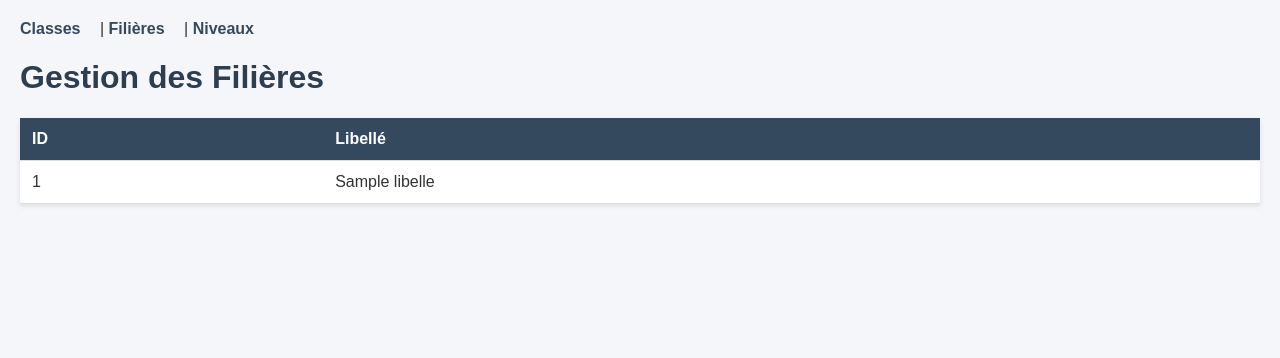
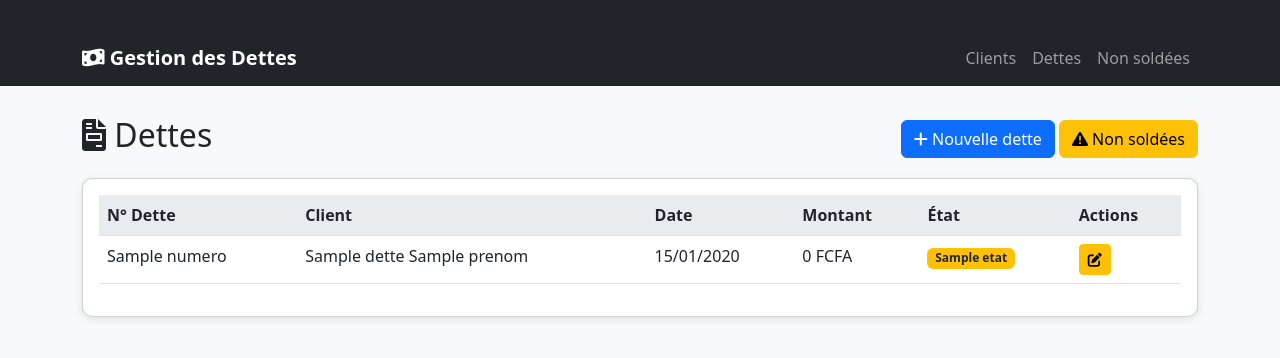
Before and after one commit to sokhnaFaaty/gesDettePOOWithGalass, a PHP site: template views/dettes/index.php in a window 1280 px wide. Shown: the top 358 px of the page. Run offline with PHP 8.4, Linux system fonts and the light colour scheme; the template is opened without the code that fills it: most values are stand-ins (such as "Sample title", 1, 10 or a date in 2020); data that the repository does not hold is empty; some libraries are stand-ins or nearby versions.

Commit message:
Feature dettes : controller, models, vues, config

```diff
--- a/views/dettes/index.php
+++ b/views/dettes/index.php
@@ -1,50 +1,57 @@
-<!DOCTYPE html>
-<html lang="fr">
-<head>
-    <meta charset="UTF-8">
-    <title>Liste des Filières</title>
-    <style>
-        body { font-family: Arial, sans-serif; margin: 20px; background-color: #f4f6f9; color: #333; }
-        h1 { color: #2c3e50; }
-        table { width: 100%; border-collapse: collapse; margin-top: 20px; background: #fff; box-shadow: 0 2px 5px rgba(0,0,0,0.1); }
-        th, td { padding: 12px; text-align: left; border-bottom: 1px solid #ddd; }
-        th { background-color: #34495e; color: white; }
-        tr:hover { background-color: #f1f1f1; }
-        .nav { margin-bottom: 20px; }
-        .nav a { margin-right: 15px; text-decoration: none; color: #34495e; font-weight: bold; }
-        .nav a:hover { color: #2ecc71; }
-    </style>
-</head>
-<body>
-    <div class="nav">
-        <a href="<?= BASE_URL ?>/classes">Classes</a> |
-        <a href="<?= BASE_URL ?>/filieres">Filières</a> |
-        <a href="<?= BASE_URL ?>/niveaux">Niveaux</a>
+<?php $title = 'Liste des dettes'; ?>
+<div class="d-flex justify-content-between align-items-center mb-3">
+    <h2><i class="fas fa-file-invoice"></i> Dettes</h2>
+    <div>
+        <a href="<?= url('dettes/ajouter') ?>" class="btn btn-primary">
+            <i class="fas fa-plus"></i> Nouvelle dette
+        </a>
+        <a href="<?= url('dettes/non-soldees') ?>" class="btn btn-warning">
+            <i class="fas fa-exclamation-triangle"></i> Non soldées
+        </a>
+    </div>
 </div>
 
-    <h1>Gestion des Filières</h1>
-
-    <table>
+<div class="card">
+    <div class="card-body">
+        <table class="table table-hover">
             <thead>
                 <tr>
-                <th>ID</th>
-                <th>Libellé</th>
+                    <th>N° Dette</th>
+                    <th>Client</th>
+                    <th>Date</th>
+                    <th>Montant</th>
+                    <th>État</th>
+                    <th>Actions</th>
                 </tr>
             </thead>
             <tbody>
-            <?php if (!empty($filieres)): ?>
-                <?php foreach ($filieres as $filiere): ?>
+                <?php foreach ($dettes as $dette): ?>
                 <tr>
-                        <td><?= htmlspecialchars($filiere['id']) ?></td>
-                        <td><?= htmlspecialchars($filiere['libelle']) ?></td>
+                    <td><?= htmlspecialchars($dette['numero']) ?></td>
+                    <td><?= htmlspecialchars($dette['nom'] . ' ' . $dette['prenom']) ?></td>
+                    <td><?= date('d/m/Y', strtotime($dette['date'])) ?></td>
+                    <td><?= number_format($dette['montant'], 0, ',', ' ') ?> FCFA</td>
+                    <td>
+                        <span class="badge <?= $dette['etat'] == 'soldee' ? 'badge-success' : 'badge-warning' ?>">
+                            <?= $dette['etat'] ?>
+                        </span>
+                    </td>
+                    <td>
+                        <a href="<?= url('dettes/modifier/' . $dette['id']) ?>" class="btn btn-warning btn-sm">
+                            <i class="fas fa-edit"></i>
+                        </a>
+                        <?php if ($dette['etat'] == 'non_soldee'): ?>
+                            <a href="<?= url('dettes/soldeer/' . $dette['id']) ?>" class="btn btn-success btn-sm">
+                                <i class="fas fa-check"></i>
+                            </a>
+                            <a href="<?= url('dettes/supprimer/' . $dette['id']) ?>" class="btn btn-danger btn-sm" onclick="return confirm('Supprimer cette dette ?')">
+                                <i class="fas fa-trash"></i>
+                            </a>
+                        <?php endif; ?>
+                    </td>
                 </tr>
                 <?php endforeach; ?>
-            <?php else: ?>
-                <tr>
-                    <td colspan="2" style="text-align: center; color: #7f8c8d;">Aucune filière enregistrée.</td>
-                </tr>
-            <?php endif; ?>
             </tbody>
         </table>
-</body>
-</html>
+    </div>
+</div
--- /dev/null
+++ b/views/layouts/base.layout.php
@@ -0,0 +1,77 @@
+<!DOCTYPE html>
+<html lang="fr">
+<head>
+    <meta charset="UTF-8">
+    <meta name="viewport" content="width=device-width, initial-scale=1.0">
+    <title><?= $title ?? 'Gestion des Dettes' ?></title>
+    <link href="https://cdn.jsdelivr.net/npm/bootstrap@5.3.0/dist/css/bootstrap.min.css" rel="stylesheet">
+    <link rel="stylesheet" href="https://cdnjs.cloudflare.com/ajax/libs/font-awesome/6.0.0/css/all.min.css">
+    <style>
+        body { background: #f8f9fa; }
+        .container { margin-top: 30px; }
+        .card { border-radius: 10px; box-shadow: 0 2px 10px rgba(0,0,0,0.1); }
+        .table th { background: #e9ecef; }
+        .badge-success { background: #28a745; }
+        .badge-warning { background: #ffc107; color: #212529; }
+        .badge-danger { background: #dc3545; }
+        .badge-info { background: #17a2b8; }
+        .btn-sm { margin-right: 5px; }
+        .navbar-brand { font-weight: bold; }
+    </style>
+</head>
+<body>
+    <nav class="navbar navbar-expand-lg navbar-dark bg-dark">
+        <div class="container">
+            <a class="navbar-brand" href="<?= url('clients') ?>">
+                <i class="fas fa-money-bill-wave"></i> Gestion des Dettes
+            </a>
+            <button class="navbar-toggler" type="button" data-bs-toggle="collapse" data-bs-target="#navbarNav">
+                <span class="navbar-toggler-icon"></span>
+            </button>
+            <div class="collapse navbar-collapse" id="navbarNav">
+                <ul class="navbar-nav ms-auto">
+                    <li class="nav-item"><a class="nav-link" href="<?= url('clients') ?>">Clients</a></li>
+                    <li class="nav-item"><a class="nav-link" href="<?= url('dettes') ?>">Dettes</a></li>
+                    <li class="nav-item"><a class="nav-link" href="<?= url('dettes/non-soldees') ?>">Non soldées</a></li>
+                </ul>
+            </div>
+        </div>
+    </nav>
+
+    <div class="container">
+        <?php if ($flash = flash('success')): ?>
+            <div class="alert alert-success alert-dismissible fade show mt-3">
+                <i class="fas fa-check-circle"></i> <?= $flash ?>
+                <button type="button" class="btn-close" data-bs-dismiss="alert"></button>
+            </div>
+        <?php endif; ?>
+
+        <?php if ($flash = flash('error')): ?>
+            <div class="alert alert-danger alert-dismissible fade show mt-3">
+                <i class="fas fa-exclamation-circle"></i> <?= $flash ?>
+                <button type="button" class="btn-close" data-bs-dismiss="alert"></button>
+            </div>
+        <?php endif; ?>
+
+        <?php if ($flash = flash('warning')): ?>
+            <div class="alert alert-warning alert-dismissible fade show mt-3">
+                <i class="fas fa-exclamation-triangle"></i> <?= $flash ?>
+                <button type="button" class="btn-close" data-bs-dismiss="alert"></button>
+            </div>
+        <?php endif; ?>
+
+        <?= $content ?? '' ?>
+    </div>
+
+    <script src="https://cdn.jsdelivr.net/npm/bootstrap@5.3.0/dist/js/bootstrap.bundle.min.js"></script>
+    <script>
+        // Auto-fermer les alertes après 5 secondes
+        setTimeout(() => {
+            document.querySelectorAll('.alert').forEach(el => {
+                const closeBtn = el.querySelector('.btn-close');
+                if (closeBtn) closeBtn.click();
+            });
+        }, 5000);
+    </script>
+</body>
+</html>
```
Also changed, not shown: app/Core/Model.php (+29 -0 lines), config/Database.php (+8 -38 lines), database.sql (deleted, +0 -42 lines), views/dettes/client.php (added, +46 -0 lines), views/dettes/non_soldees.php (added, +40 -0 lines). Lines whose indentation alone changed are shown as unchanged.
